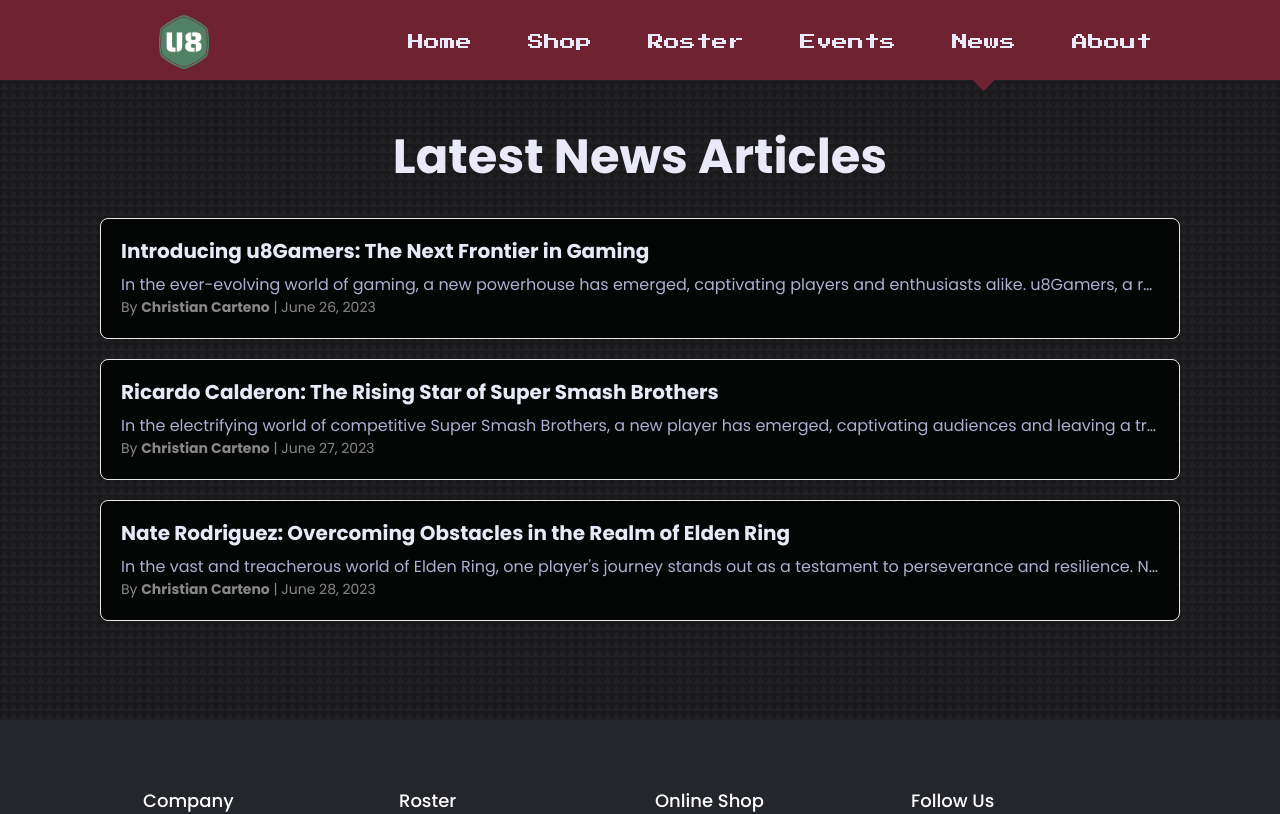
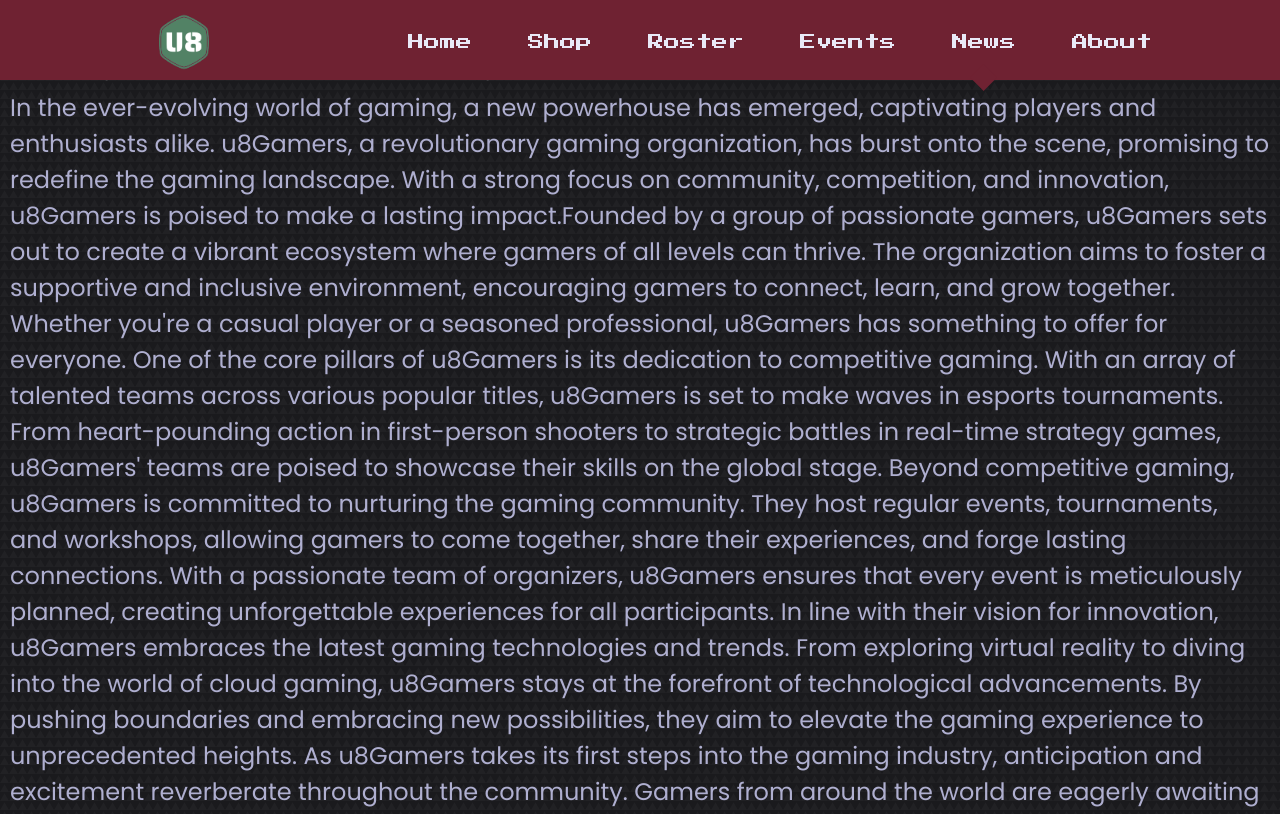
Before and after one commit to ChrisCarteno/u8gamers, a React (Create React App) app: page /news in a window 1280 px wide. Shown: the top 814 px of the page. Built offline with nearby package versions, Linux system fonts and the light colour scheme.

Commit message:
testing dynamic routes

```diff
--- a/src/pages/news/News.jsx
+++ b/src/pages/news/News.jsx
@@ -1,5 +1,8 @@
+import { BrowserRouter, Routes, Route } from 'react-router-dom'
+
 import React from 'react'
 import './news.css'
+import NewsArticle from '../../components/NewsArticle';
 
 const News = () => {
   const articles = [
@@ -70,7 +73,7 @@ Ricardo Calderon's meteoric rise in the Super Smash Brothers competitive scene i
       As a fan of FromSoftware's notoriously difficult games, Rodriguez eagerly embraced the release of Elden Ring. However, his journey through this unforgiving universe has proven to be a true test of his skills and patience. Encountering formidable foes, intricate puzzles, and perilous landscapes, Rodriguez has discovered that Elden Ring is not for the faint of heart.
       Struggling through countless defeats and setbacks, Rodriguez has faced the depths of frustration that come with each failed attempt. However, it is his unyielding determination that sets him apart. Rather than succumbing to discouragement, Rodriguez harnesses his failures as fuel to improve and refine his strategies.
       Rodriguez's journey is not just a personal struggle but also a source of inspiration for fellow gamers. Through his streams and online presence, he openly shares his experiences, providing valuable insights into the challenges of Elden Ring. His authenticity and vulnerability resonate with others who have faced similar struggles in their own gaming endeavors.
-      One aspect that sets Rodriguez apart is his willingness to seek guidance from the gaming community. Engaging with fellow players, he actively participates in forums, discussions, and seeks advice from seasoned Elden Ring veterans. Rodriguez understands that collaboration and support from the community can make all the difference in overcoming the obstacles that lie ahead.
+      Engaging with fellow players, he actively participates in forums, discussions, and seeks advice from seasoned Elden Ring veterans. Rodriguez understands that collaboration and support from the community can make all the difference in overcoming the obstacles that lie ahead.
       As he navigates through Elden Ring's intricate world, Rodriguez continues to grow as a player. Each victory, no matter how small, is cherished and celebrated, serving as a testament to his progress and dedication. Rodriguez's journey serves as a reminder that success often comes to those who are willing to embrace challenges and persist through adversity.
       While the path may be arduous, Rodriguez remains undeterred. He sees every defeat as an opportunity to learn and adapt, refining his skills and deepening his understanding of the game's mechanics. With each encounter, he hones his reflexes, refines his strategies, and inches closer to the triumph that he seeks.
       Nate Rodriguez's journey through Elden Ring is a testament to the indomitable human spirit in the face of daunting challenges. His unwavering determination, resilience, and openness serve as an inspiration to gamers around the world who encounter similar struggles in their own virtual realms. As he persists in his quest, Rodriguez embodies the belief that triumph is not solely measured by the destination but by the lessons learned and personal growth experienced along the way.
@@ -82,10 +85,16 @@ Ricardo Calderon's meteoric rise in the Super Smash Brothers competitive scene i
 
   const mystyle = {
   };
+
   return (
     <div className="main__news" style={mystyle}>
     <div className="news-articles">
       <h1 className='news__title'>Latest News Articles</h1>
+      {/* <BrowserRouter>
+      <Routes>
+        <Route path="/news/:id" component={<NewsArticle />} />
+      </Routes>
+    </BrowserRouter> */}
       {articles.map(article => (
         <div key={article.id} className="article">
           <h3 className="article-title">{article.title}</h3>
--- a/src/pages/news/news.css
+++ b/src/pages/news/news.css
@@ -1,52 +1,4 @@
-.news-articles {
-    margin: 20px;
-    height: 60vh;
-  }
-
-  .article {
-    margin-left: auto;
-    margin-right: auto;
-    margin-bottom: 20px;
-    width: 100%;
-    border-radius: 8px;
-    box-shadow: 0 2px 4px rgba(0, 0, 0, 0.1);
-    border: 1px solid #e8e8e8;
-    background-color: #040505;
-    padding: 20px;
-    transition: box-shadow 0.3s ease-in-out;
-    max-width: 1080px;
-  }
-
-  .article:hover {
-    box-shadow: 0 4px 8px rgba(0, 0, 0, 0.2);
-  }
-
-  .article-title {
-    font-size: 20px;
-    font-weight: bold;
-  }
-
-  .article-content {
-    margin-top: 10px;
-    text-overflow: ellipsis;
-    overflow: hidden;
-    white-space: nowrap;
-  }
-
-  .article-info {
-    color: #888;
-    font-size: 14px;
-  }
-
-  .article-author {
-    font-weight: bold;
-  }
-
-  .main__news{
-    margin-top: 8rem;
-  }
-
-  .news__title{
-    margin-bottom: 2rem;
-    text-align: center;
-  }
+p{
+  font-size: x-large;
+  padding: 10px 10px;
+}
```
Also changed, not shown: src/components/NewsArticle.jsx (+0 -7 lines).
